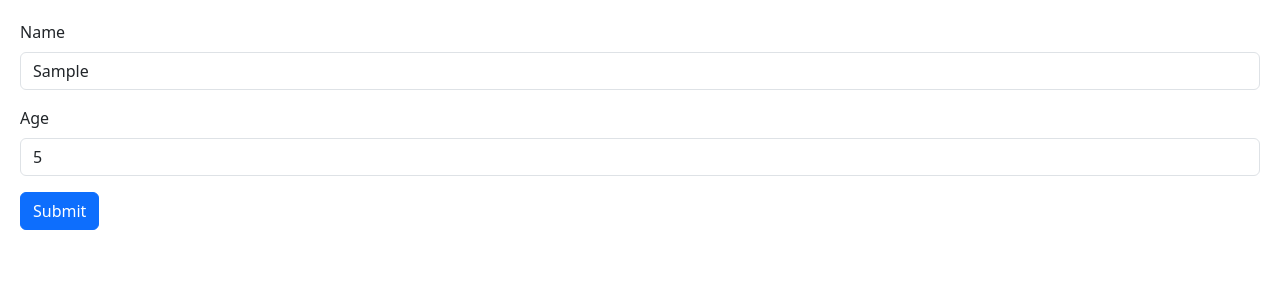
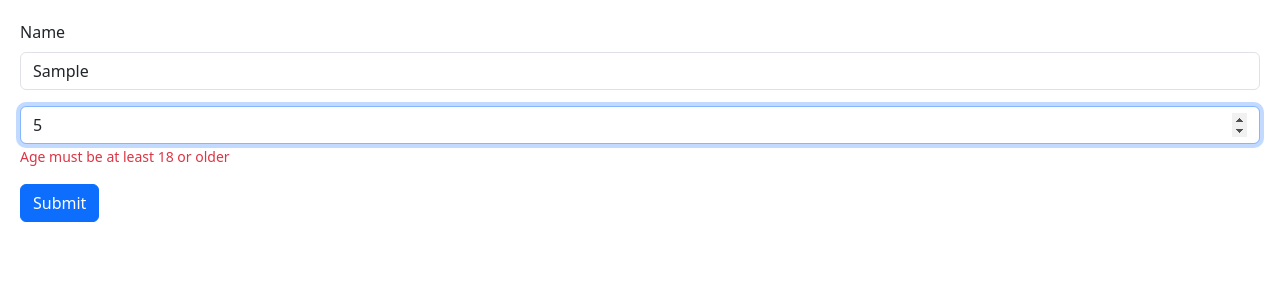
Before and after one commit to rath-samrith-webdev/react-lesson, a React (Vite) app: page / in a window 1280 px wide. Both pictures are taken after typing "Sample", "5" into the empty fields and a click on the button "Submit". Shown: the top 300 px of the page. Built offline with nearby package versions, Linux system fonts and the light colour scheme; the HTML template or start-up script is replaced by a standard one.

Commit message:
form(schema-validation): using schema to validate with zod library

```diff
--- a/package.json
+++ b/package.json
@@ -10,10 +10,12 @@
     "preview": "vite preview"
   },
   "dependencies": {
+    "@hookform/resolvers": "^3.9.1",
     "bootstrap": "^5.3.3",
     "react": "^18.3.1",
     "react-dom": "^18.3.1",
-    "react-hook-form": "^7.53.2"
+    "react-hook-form": "^7.53.2",
+    "zod": "^3.23.8"
   },
   "devDependencies": {
     "@eslint/js": "^9.13.0",
--- a/src/components/Form.tsx
+++ b/src/components/Form.tsx
@@ -1,14 +1,29 @@
-import {FieldValues, useForm} from "react-hook-form";
+import { FieldValues, useForm } from "react-hook-form";
+import { z } from "zod";
+import { zodResolver } from "@hookform/resolvers/zod";
 
-interface FormData{
-    name: string;
-    age: string;
-}
+const schema = z.object({
+  name: z
+    .string()
+    .min(3, { message: "Name must be at least 3 characters or greater." }),
+  age: z
+    .number({
+      required_error: "Age is required",
+      invalid_type_error: "Age must be a number",
+    })
+    .min(18, { message: "Age must be at least 18 or older" }),
+});
+
+type FormData = z.infer<typeof schema>;
 const Form = () => {
-  const {register,handleSubmit,formState:{errors}}=useForm<FormData>()
-    const onSubmit=(data:FieldValues)=>{
-      console.log(data)
-    }
+  const {
+    register,
+    handleSubmit,
+    formState: { errors },
+  } = useForm<FormData>({ resolver: zodResolver(schema) });
+  const onSubmit = (data: FieldValues) => {
+    console.log(data);
+  };
 
   return (
     <form onSubmit={handleSubmit(onSubmit)}>
@@ -16,17 +31,26 @@ const Form = () => {
         <label htmlFor="name" className="form-label">
           Name
         </label>
-        <input {...register('name',{required:true,minLength:3})} id="name" type="text" className="form-control" />
-          {errors.name?.type==='required'&&<small>name is required</small>}
-          {errors.name?.type==='minLength'&&<small>name must be 3 character</small>}
+        <input
+          {...register("name")}
+          id="name"
+          type="text"
+          className="form-control"
+        />
+        {errors.name && (
+          <small className={"text-danger"}>{errors.name.message}</small>
+        )}
       </div>
       <div className="mb-3">
-        <label htmlFor="age" className="form-label">
-          Age
-        </label>
-        <input {...register('age',{required:true,min:5})}  type="number" id="age" className="form-control" />
-          {errors.age?.type==='required'&&<small className={'text-danger'}>age is required</small>}
-          {errors.age?.type==='min'&&<small className={'text-danger'}>age must be 5 or older</small>}
+        <input
+          {...register("age", { valueAsNumber: true })}
+          id="age"
+          type="number"
+          className="form-control"
+        />
+        {errors.age && (
+          <small className={"text-danger"}>{errors.age.message}</small>
+        )}
       </div>
       <button type="submit" className="btn btn-primary">
         Submit
```
Also changed, not shown: 1 other file (tests, documents, lock files or other folders).
